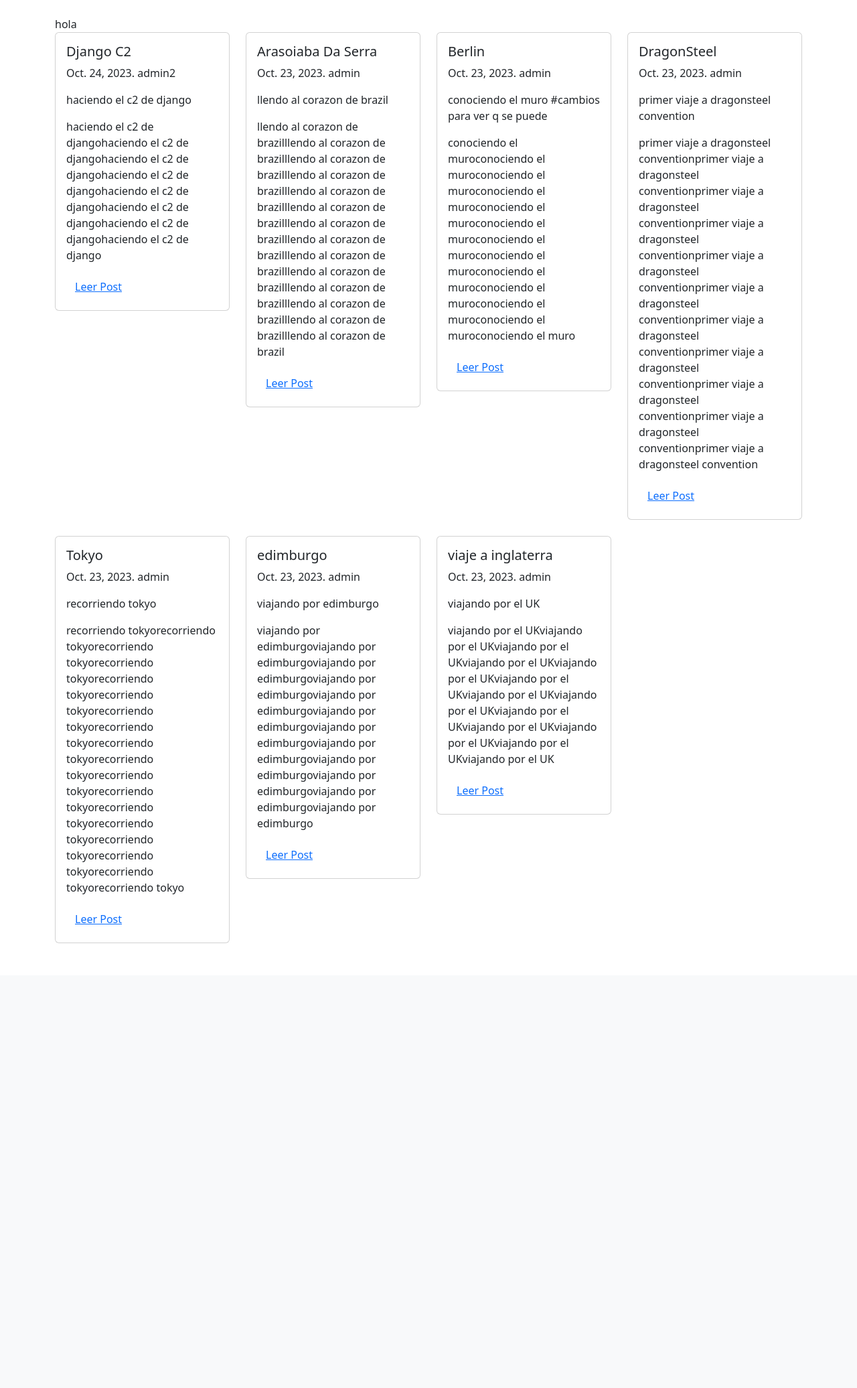
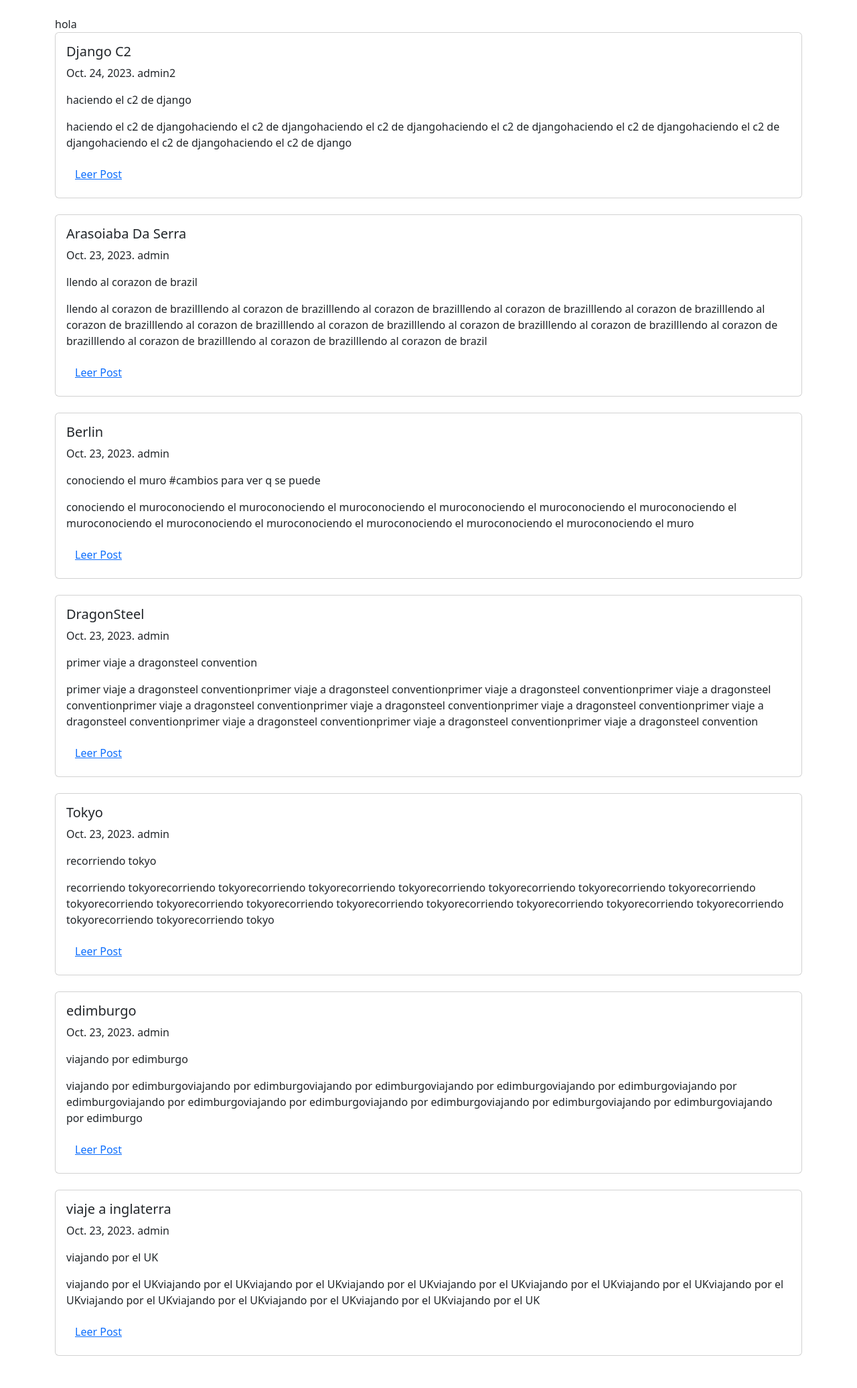
Before and after one commit to maxjsx/CER2-MaximilianoPino, a Django app: page / in a window 1280 px wide. Shown: the part 56-2128 px from the top of the page at 67% size. Before the commit the page ends 1512 px from the top, so only its background shows below. Run offline with Django 4.2, Linux system fonts and the light colour scheme; data comes from the database, SQL or seed files in the repository.

Commit message:
commit 6
change grid size for xl sizes

```diff
--- a/CER2/blogs/templates/blogs/home_page.html
+++ b/CER2/blogs/templates/blogs/home_page.html
@@ -63,7 +63,7 @@
                     Más Artículos
                 </h3> -->
                 {% for post in posts %}
-                <div class="col-lg-3 mb-4 col-md-6 col-12">
+                <div class="col-xl-12 col-lg-3 mb-4 col-md-6 col-12">
                     <div class="card">
 
                         <div class="card-body">
```
